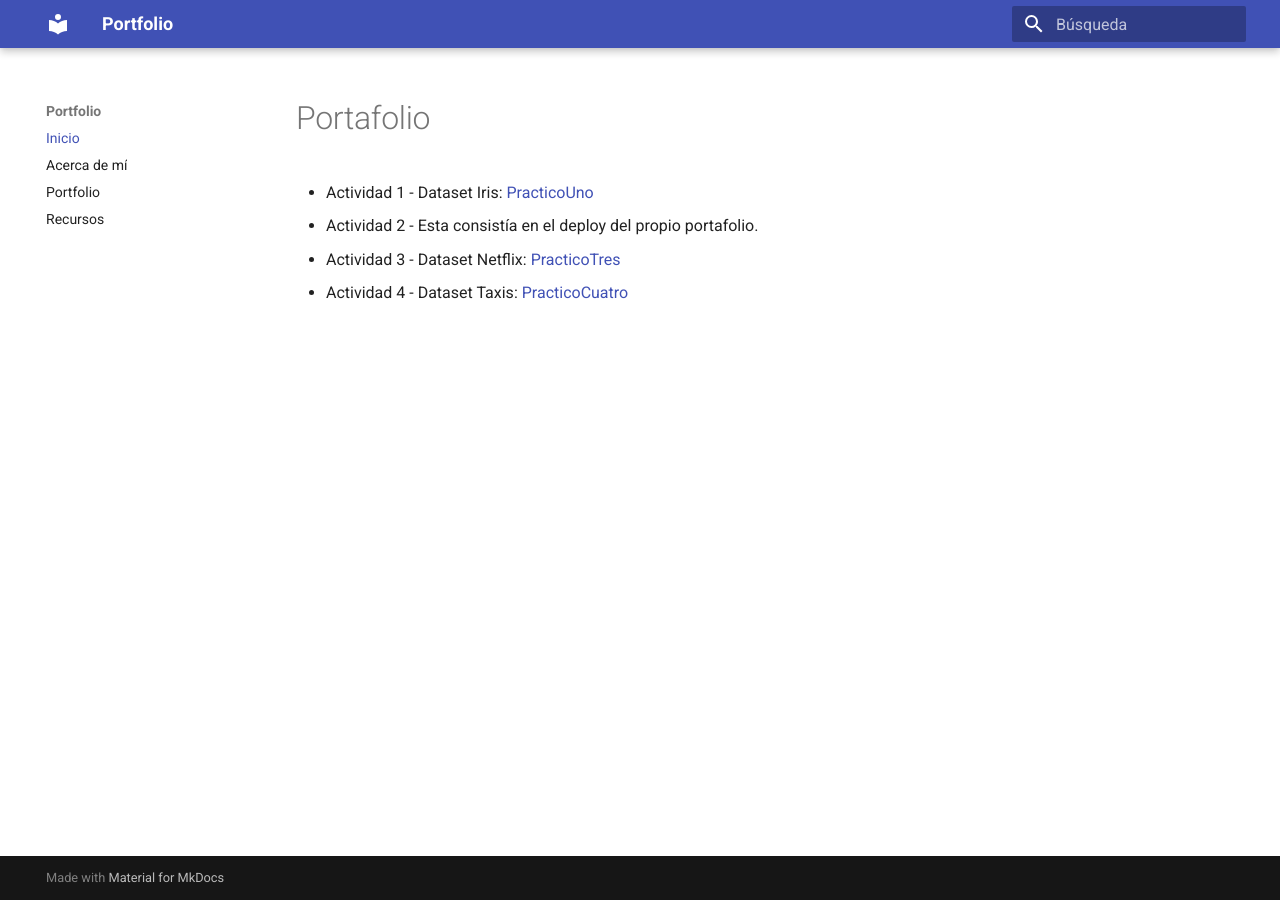
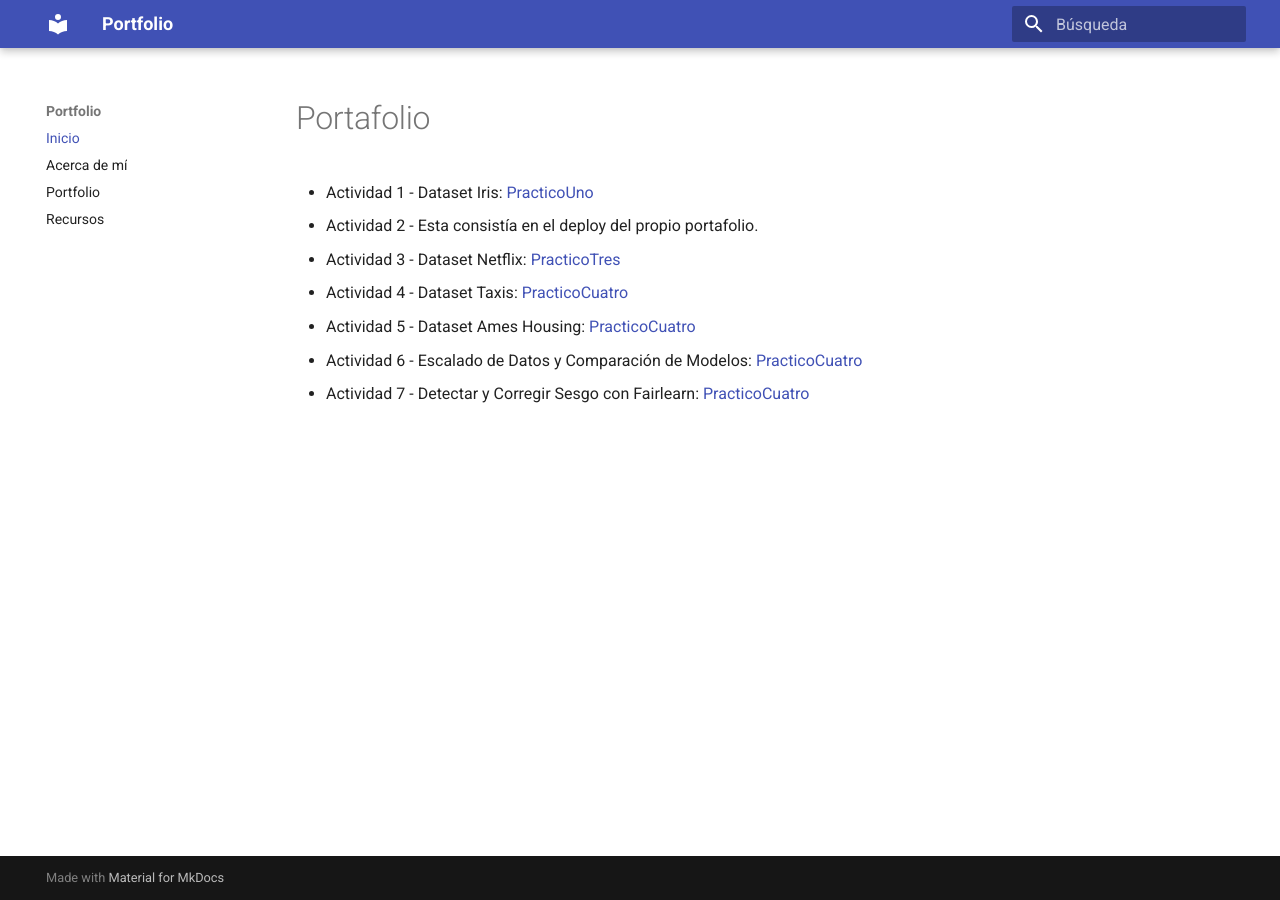
Before and after one commit to chihiroarias/PortafilioIngenieriaDeDatos, an MkDocs documentation site: the page built from docs/index.md, in a window 1280 px wide. Built offline with MkDocs 1.6.1 and Material for MkDocs 9.7.7, drawn with Linux system fonts in a browser that asks for light colours.

Commit message:
feat(links)

```diff
--- a/docs/index.md
+++ b/docs/index.md
@@ -9,3 +9,6 @@ date: 2025-10-09
 - Actividad 2 - Esta consistía en el deploy del propio portafolio.
 - Actividad 3 - Dataset Netflix: [PracticoTres](./InfoActividades/PracticoTres.md)
 - Actividad 4 - Dataset Taxis: [PracticoCuatro](./InfoActividades/PracticoCuatro.md)
+- Actividad 5 - Dataset Ames Housing: [PracticoCuatro](./InfoActividades/PracticoCinco.md)
+- Actividad 6 - Escalado de Datos y Comparación de Modelos: [PracticoCuatro](./InfoActividades/PracticoSeis.md)
+- Actividad 7 - Detectar y Corregir Sesgo con Fairlearn: [PracticoCuatro](./InfoActividades/PracticoSiete.md)
```
